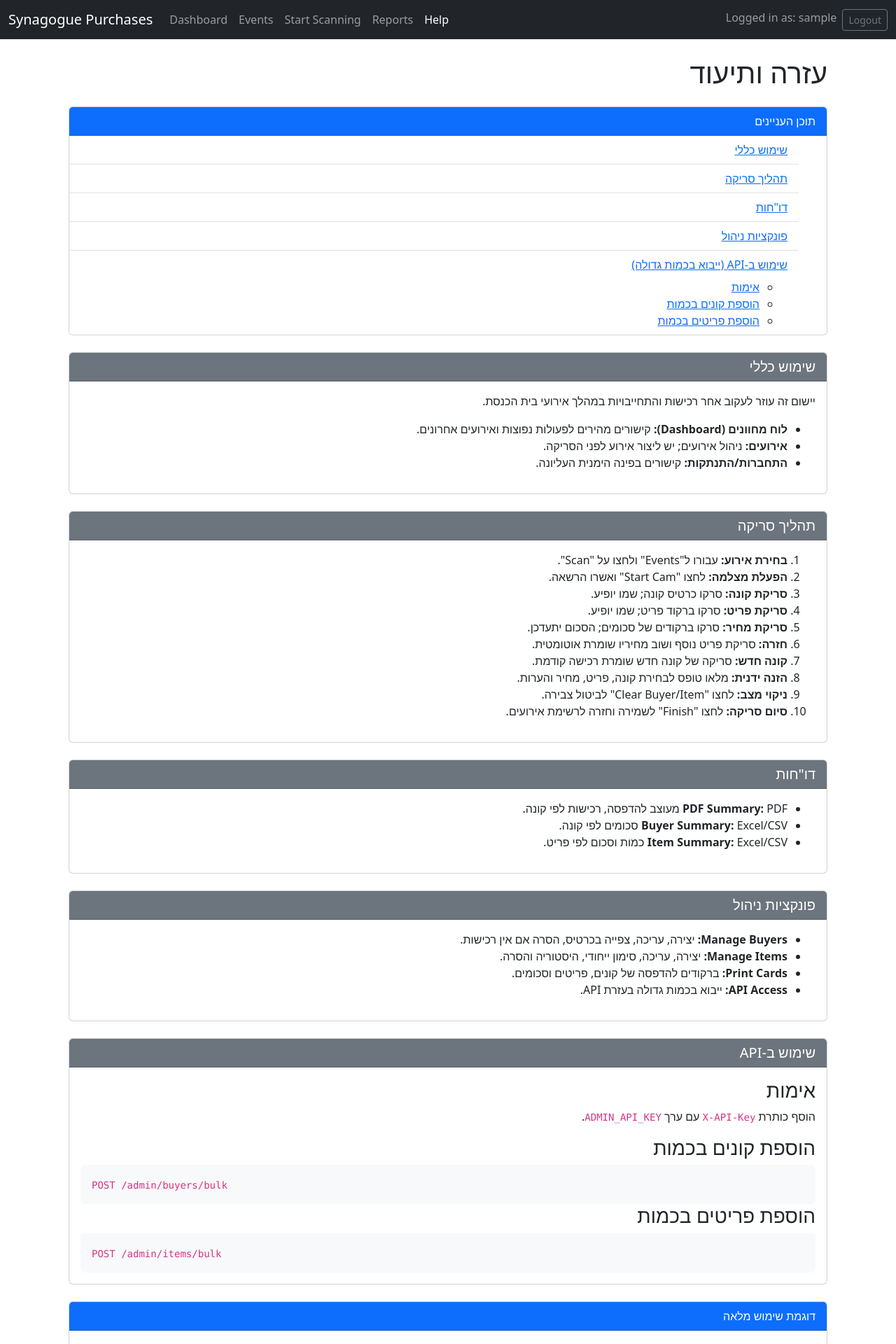
After one commit to Uriel1010/Synagog-Manager, a Flask app: page /help in a window 1280 px wide. The commit adds this page. Shown: the top 1920 px of the page at 70% size. Run offline with Flask 3, Linux system fonts and the light colour scheme; the visitor is signed in with stand-in values (Sample User, id 1); parts of the project's set-up code (start-up, migrations or seed data) failed here and were passed over.

Commit message:
feat: Add help page with documentation and navigation; include help link in the main layout

```diff
--- a/app/routes/main.py
+++ b/app/routes/main.py
@@ -101,3 +101,9 @@ def delete_event(event_id):
         flash('Error deleting event. Please try again.', 'danger')
 
     return redirect(url_for('main.list_events'))
+
+@bp.route('/help')
+@login_required # Requires login to see help page
+def help_page():
+    """Renders the help and documentation page."""
+    return render_template('help/index.html', title="Help & Documentation")
--- a/app/templates/base.html
+++ b/app/templates/base.html
@@ -27,13 +27,19 @@
                             <a class="nav-link {% if request.endpoint.startswith('main.list_events') or request.endpoint.startswith('main.create_event') %}active{% endif %}" href="{{ url_for('main.list_events') }}">Events</a>
                         </li>
                          <li class="nav-item">
-                            <a class="nav-link {% if request.endpoint.startswith('scanning.') %}active{% endif %}" href="{{ url_for('main.list_events') }}">Start Scanning</a> <!-- Link to event list to select event -->
+                            <a class="nav-link {% if request.endpoint.startswith('scanning.') %}active{% endif %}" href="{{ url_for('main.list_events') }}">Start Scanning</a>
                         </li>
                         <li class="nav-item">
                             <a class="nav-link {% if request.endpoint.startswith('reports.') %}active{% endif %}" href="{{ url_for('reports.select_report') }}">Reports</a>
                         </li>
+                        {# --- Add Help Link --- #}
+                        <li class="nav-item">
+                             <a class="nav-link {% if request.endpoint == 'main.help_page' %}active{% endif %}" href="{{ url_for('main.help_page') }}">Help</a>
+                        </li>
+                        {# --- End Help Link --- #}
                         {% if current_user.is_admin %}
                         <li class="nav-item dropdown">
+                            {# ... Admin Dropdown ... #}
                            <a class="nav-link dropdown-toggle {% if request.endpoint.startswith('admin.') %}active{% endif %}" href="#" id="adminDropdown" role="button" data-bs-toggle="dropdown" aria-expanded="false">
                                Admin
                            </a>
@@ -42,14 +48,13 @@
                                <li><a class="dropdown-item" href="{{ url_for('admin.list_buyers') }}">Manage Buyers</a></li>
                                <li><a class="dropdown-item" href="{{ url_for('admin.list_items') }}">Manage Items</a></li>
                                <li><a class="dropdown-item" href="{{ url_for('admin.print_cards') }}">Print Cards</a></li>
-                               <!-- <li><hr class="dropdown-divider"></li> -->
-                               <!-- Add User Management link if implemented -->
                            </ul>
                         </li>
                         {% endif %}
                     {% endif %}
                 </ul>
-                <ul class="navbar-nav ms-auto">
+                {# ... Login/Logout section ... #}
+                 <ul class="navbar-nav ms-auto">
                      {% if current_user.is_authenticated %}
                         <li class="nav-item">
                             <span class="navbar-text me-2">Logged in as: {{ current_user.username }}</span>
@@ -58,46 +63,24 @@
                             <a class="btn btn-outline-secondary btn-sm" href="{{ url_for('auth.logout') }}">Logout</a>
                         </li>
                      {% else %}
-                     <ul class="navbar-nav ms-auto">
-                        {% if current_user.is_authenticated %}
-                           <li class="nav-item">
-                               <span class="navbar-text me-2">Logged in as: {{ current_user.username }}</span>
-                           </li>
-                           <li class="nav-item">
-                               <a class="btn btn-outline-secondary btn-sm" href="{{ url_for('auth.logout') }}">Logout</a>
-                           </li>
-                        {% else %}
-                           <li class="nav-item">
-                              <a class="nav-link {% if request.endpoint == 'auth.login' %}active{% endif %}" href="{{ url_for('auth.login') }}">Login</a>
-                           </li>
-                        {% endif %}
-                   </ul>
+                         <li class="nav-item">
+                             <a class="nav-link {% if request.endpoint == 'auth.login' %}active{% endif %}" href="{{ url_for('auth.login') }}">Login</a>
+                         </li>
                      {% endif %}
-                </ul>
+                 </ul>
+
             </div>
         </div>
     </nav>
 
     <main class="container mt-4">
-        {% with messages = get_flashed_messages(with_categories=true) %}
-            {% if messages %}
-                {% for category, message in messages %}
-                    <div class="alert alert-{{ category }} alert-dismissible fade show" role="alert">
-                        {{ message }}
-                        <button type="button" class="btn-close" data-bs-dismiss="alert" aria-label="Close"></button>
-                    </div>
-                {% endfor %}
-            {% endif %}
-        {% endwith %}
-
+        {# ... flashed messages ... #}
         {% block content %}{% endblock %}
     </main>
 
     <footer class="container mt-5 py-3 text-center text-muted border-top">
-         {# *** FIXED LINE BELOW: Replaced {% now ... %} with static year *** #}
          <p>© 2024 Synagogue Purchases App</p>
     </footer>
-
     <!-- Bootstrap Bundle with Popper -->
     <script src="https://cdn.jsdelivr.net/npm/bootstrap@5.3.2/dist/js/bootstrap.bundle.min.js" integrity="sha384-C6RzsynM9kWDrMNeT87bh95OGNyZPhcTNXj1NW7RuBCsyN/o0jlpcV8Qyq46cDfL" crossorigin="anonymous"></script>
     <!-- Custom JS -->
--- /dev/null
+++ b/app/templates/help/index.html
@@ -0,0 +1,157 @@
+{% extends "base.html" %}
+
+{% block title %}עזרה ותיעוד{% endblock %}
+
+{% block content %}
+<div class="container-fluid mt-4 text-end px-3" dir="rtl">
+    <h1 class="mb-4">עזרה ותיעוד</h1>
+
+    <!-- כפתור TOC לנייד -->
+    <button class="btn btn-secondary mb-3 d-md-none" type="button" data-bs-toggle="collapse" data-bs-target="#toc">
+        תוכן העניינים
+    </button>
+
+    <!-- TOC ברוחב מלא במובייל, בעמודה ב-md+ -->
+    <nav id="toc" class="collapse d-md-block mb-4">
+        <div class="card">
+            <div class="card-header bg-primary text-white">תוכן העניינים</div>
+            <ul class="list-group list-group-flush">
+                <li class="list-group-item"><a href="#general">שימוש כללי</a></li>
+                <li class="list-group-item"><a href="#scanning">תהליך סריקה</a></li>
+                <li class="list-group-item"><a href="#reports">דו"חות</a></li>
+                <li class="list-group-item"><a href="#admin">פונקציות ניהול</a></li>
+                <li class="list-group-item">
+                    <a href="#api">שימוש ב-API (ייבוא בכמות גדולה)</a>
+                    <ul class="ps-3 mt-2">
+                        <li><a href="#api-auth">אימות</a></li>
+                        <li><a href="#api-buyers">הוספת קונים בכמות</a></li>
+                        <li><a href="#api-items">הוספת פריטים בכמות</a></li>
+                    </ul>
+                </li>
+            </ul>
+        </div>
+    </nav>
+
+    <!-- General Usage -->
+    <div class="card mb-4">
+        <div class="card-header bg-secondary text-white">
+            <h2 id="general" class="h5 mb-0">שימוש כללי</h2>
+        </div>
+        <div class="card-body text-end">
+            <p>יישום זה עוזר לעקוב אחר רכישות והתחייבויות במהלך אירועי בית הכנסת.</p>
+            <ul>
+                <li><strong>לוח מחוונים (Dashboard):</strong> קישורים מהירים לפעולות נפוצות ואירועים אחרונים.</li>
+                <li><strong>אירועים:</strong> ניהול אירועים; יש ליצור אירוע לפני הסריקה.</li>
+                <li><strong>התחברות/התנתקות:</strong> קישורים בפינה הימנית העליונה.</li>
+            </ul>
+        </div>
+    </div>
+
+    <!-- Scanning Workflow -->
+    <div class="card mb-4">
+        <div class="card-header bg-secondary text-white">
+            <h2 id="scanning" class="h5 mb-0">תהליך סריקה</h2>
+        </div>
+        <div class="card-body text-end">
+            <ol class="ps-4">
+                <li><strong>בחירת אירוע:</strong> עבורו ל"Events" ולחצו על "Scan".</li>
+                <li><strong>הפעלת מצלמה:</strong> לחצו "Start Cam" ואשרו הרשאה.</li>
+                <li><strong>סריקת קונה:</strong> סרקו כרטיס קונה; שמו יופיע.</li>
+                <li><strong>סריקת פריט:</strong> סרקו ברקוד פריט; שמו יופיע.</li>
+                <li><strong>סריקת מחיר:</strong> סרקו ברקודים של סכומים; הסכום יתעדכן.</li>
+                <li><strong>חזרה:</strong> סריקת פריט נוסף ושוב מחיריו שומרת אוטומטית.</li>
+                <li><strong>קונה חדש:</strong> סריקה של קונה חדש שומרת רכישה קודמת.</li>
+                <li><strong>הזנה ידנית:</strong> מלאו טופס לבחירת קונה, פריט, מחיר והערות.</li>
+                <li><strong>ניקוי מצב:</strong> לחצו "Clear Buyer/Item" לביטול צבירה.</li>
+                <li><strong>סיום סריקה:</strong> לחצו "Finish" לשמירה וחזרה לרשימת אירועים.</li>
+            </ol>
+        </div>
+    </div>
+
+    <!-- Reports -->
+    <div class="card mb-4">
+        <div class="card-header bg-secondary text-white">
+            <h2 id="reports" class="h5 mb-0">דו"חות</h2>
+        </div>
+        <div class="card-body text-end">
+            <ul>
+                <li><strong>PDF Summary:</strong> PDF מעוצב להדפסה, רכישות לפי קונה.</li>
+                <li><strong>Buyer Summary:</strong> Excel/CSV סכומים לפי קונה.</li>
+                <li><strong>Item Summary:</strong> Excel/CSV כמות וסכום לפי פריט.</li>
+            </ul>
+        </div>
+    </div>
+
+    <!-- Admin Functions -->
+    <div class="card mb-4">
+        <div class="card-header bg-secondary text-white">
+            <h2 id="admin" class="h5 mb-0">פונקציות ניהול</h2>
+        </div>
+        <div class="card-body text-end">
+            <ul>
+                <li><strong>Manage Buyers:</strong> יצירה, עריכה, צפייה בכרטיס, הסרה אם אין רכישות.</li>
+                <li><strong>Manage Items:</strong> יצירה, עריכה, סימון ייחודי, היסטוריה והסרה.</li>
+                <li><strong>Print Cards:</strong> ברקודים להדפסה של קונים, פריטים וסכומים.</li>
+                <li><strong>API Access:</strong> ייבוא בכמות גדולה בעזרת API.</li>
+            </ul>
+        </div>
+    </div>
+
+    <!-- API Usage -->
+    <div class="card mb-4">
+        <div class="card-header bg-secondary text-white">
+            <h2 id="api" class="h5 mb-0">שימוש ב-API</h2>
+        </div>
+        <div class="card-body text-end">
+            <h3 id="api-auth">אימות</h3>
+            <p>הוסף כותרת <code>X-API-Key</code> עם ערך <code>ADMIN_API_KEY</code>.</p>
+
+            <h3 id="api-buyers">הוספת קונים בכמות</h3>
+            <div class="bg-light p-3 rounded text-start" dir="ltr">
+                <code>POST /admin/buyers/bulk</code>
+            </div>
+
+            <h3 id="api-items">הוספת פריטים בכמות</h3>
+            <div class="bg-light p-3 rounded text-start" dir="ltr">
+                <code>POST /admin/items/bulk</code>
+            </div>
+        </div>
+    </div>
+
+    <!-- Full Example -->
+    <div class="card mb-4">
+        <div class="card-header bg-primary text-white">דוגמת שימוש מלאה</div>
+        <div class="card-body text-start" dir="ltr">
+            <pre><code># Replace YOUR_ADMIN_API_KEY with the value from your .env file
+
+# Add Buyers with Hebrew Names
+curl -X POST http://Synagogue.urielmanzur.com/admin/buyers/bulk \
+     -H "Content-Type: application/json; charset=utf-8" \
+     -H "X-API-Key: YOUR_ADMIN_API_KEY" \
+     --data '{
+         "buyers": [
+           { "name": "משה כהן" },
+           { "name": "שרה לוי", "barcode_id": "B9901" },
+           { "name": "דוד מזרחי" },
+           { "name": "קונה קיים", "barcode_id": "B1001" },
+           { "barcode_id": "B9999" }
+         ]
+       }'
+
+# Add Items with Hebrew Names
+curl -X POST http://Synagogue.urielmanzur.com/admin/items/bulk \
+     -H "Content-Type: application/json; charset=utf-8" \
+     -H "X-API-Key: YOUR_ADMIN_API_KEY" \
+     --data '{
+         "items": [
+           { "name": "עלייה שלישית" },
+           { "name": "קידוש", "barcode_id": "I8801" },
+           { "name": "הגבהה", "is_unique": true },
+           { "name": "פריט קיים", "barcode_id": "I5001" },
+           { "is_unique": false }
+         ]
+       }'</code></pre>
+        </div>
+    </div>
+</div>
+{% endblock %}
```
